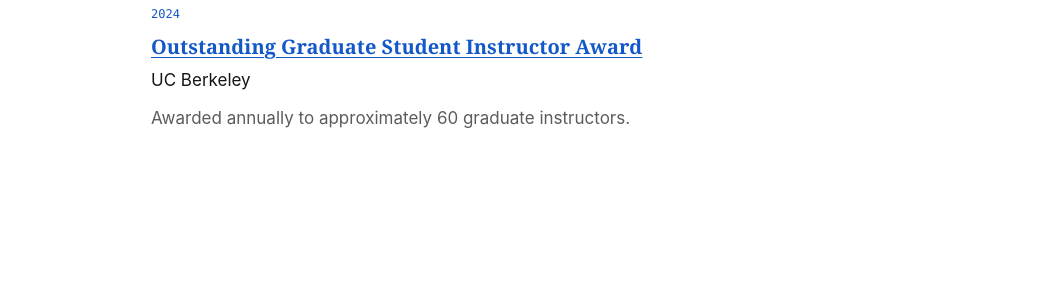
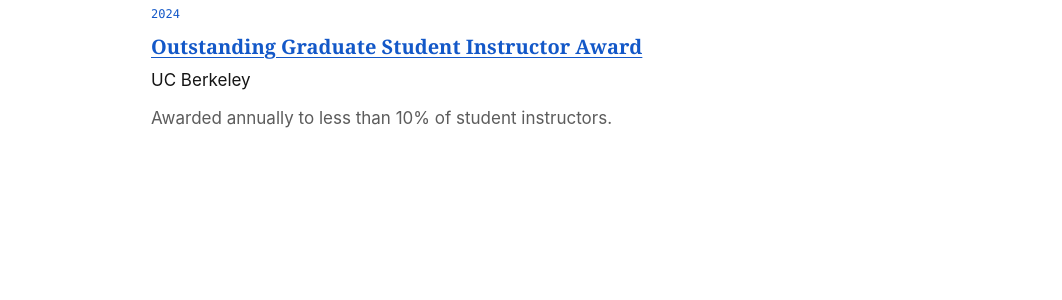
Before and after one commit to DanielEtaat/danieletaat.github.io, a Jekyll site: the page built from teaching.html, in a window 1280 px wide and 900 px high, scrolled down 1628 px. Shown: the part 433-733 px from the top of the window, without its empty margins (109-1171 px from the left). Built offline with Jekyll 4.4.1, drawn with Linux system fonts in a browser that asks for light colours.

Commit message:
Update teaching award description

```diff
--- a/_data/teaching.yml
+++ b/_data/teaching.yml
@@ -55,4 +55,4 @@
   title: "Outstanding Graduate Student Instructor Award"
   url: "https://gsi.berkeley.edu/ogsi-recipients-2023-2024/#:~:text=Drozd%0APranav%20Enugandla-,Daniel%20Etaat,-Kishan%20Jani%0ASeewoo"
   institution: "UC Berkeley"
-  note: "Awarded annually to approximately 60 graduate instructors."
+  note: "Awarded annually to less than 10% of student instructors."
```
